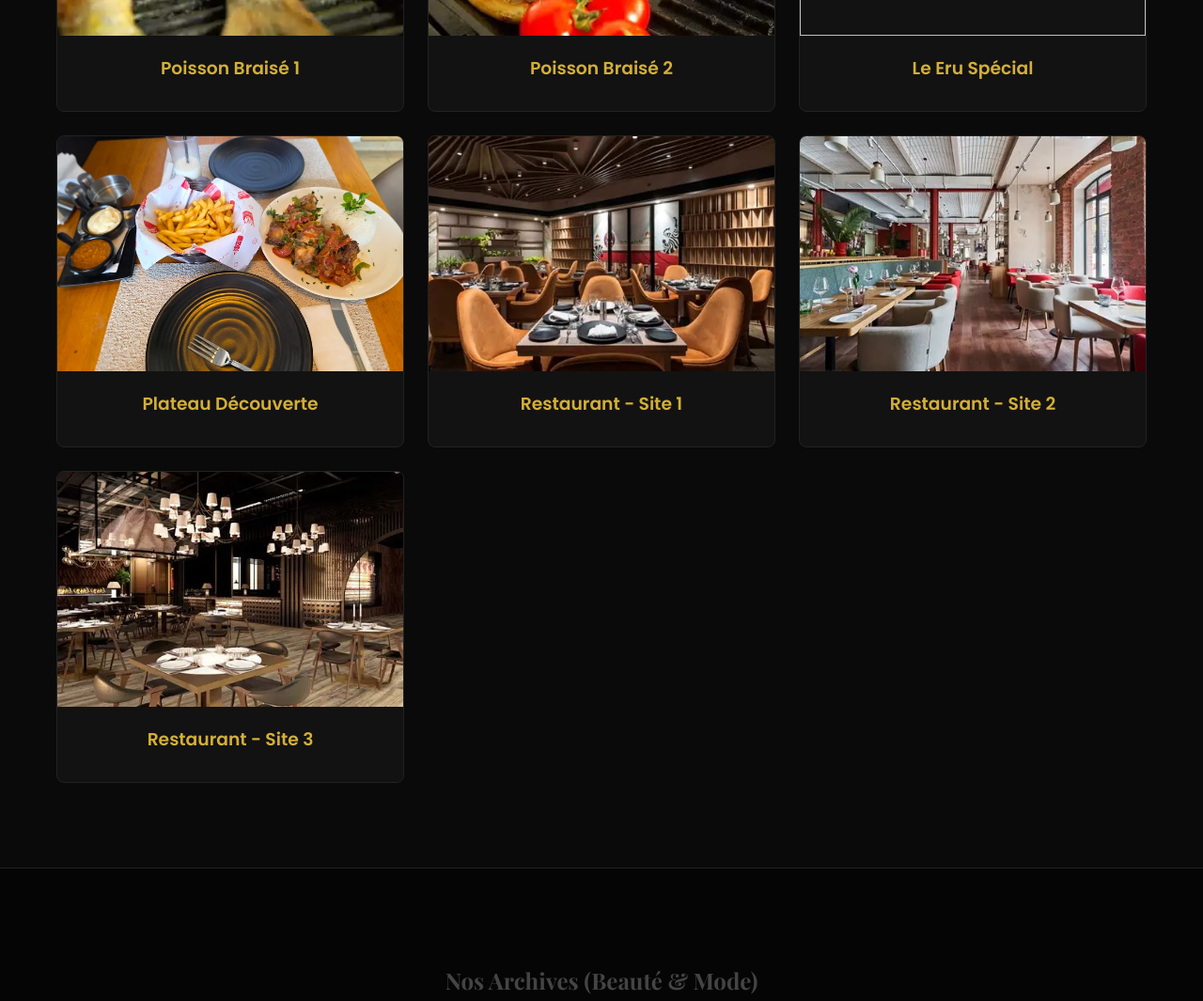
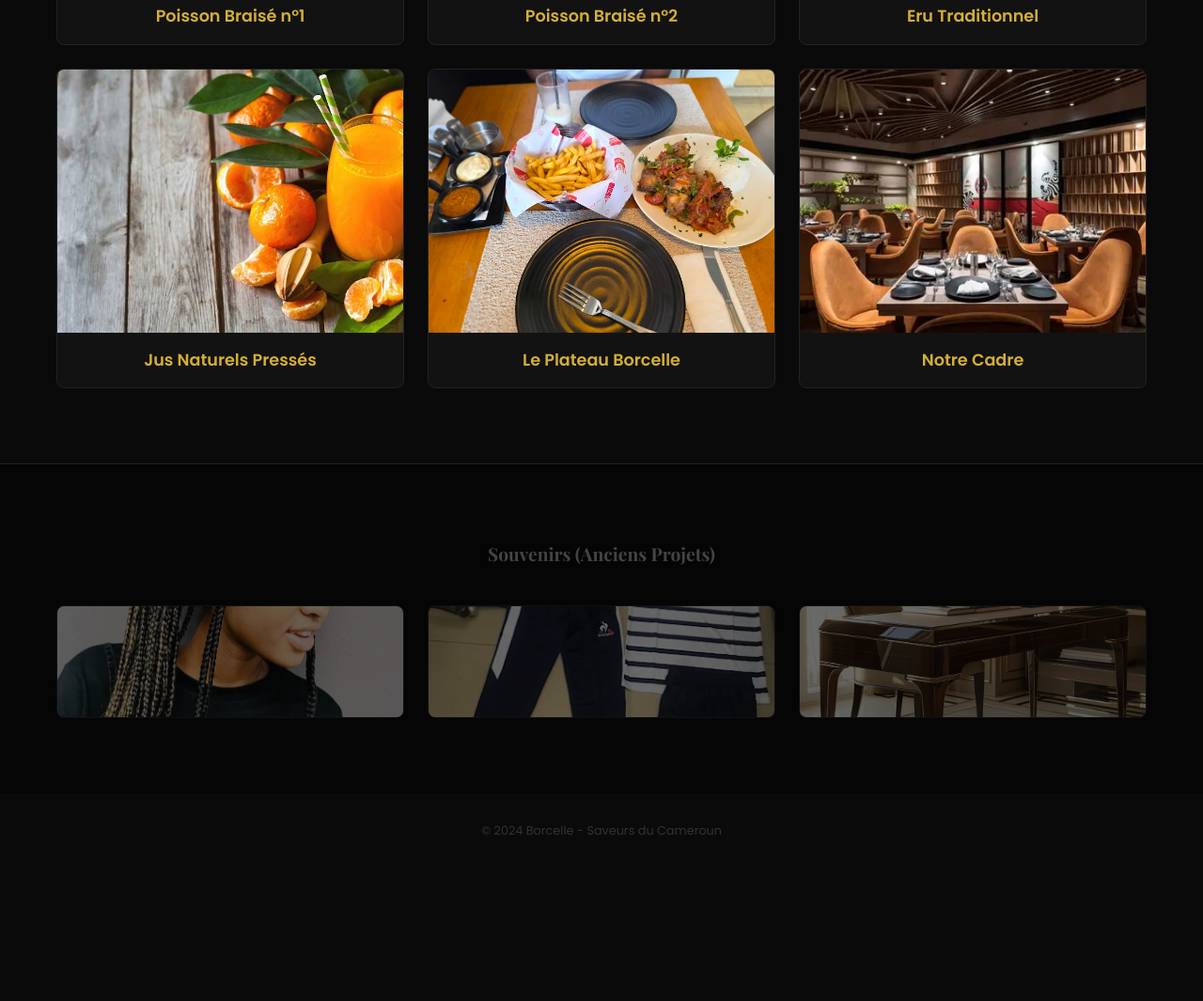
Before and after one commit to franckkamsu428/portfolio, a plain HTML site: page index.html in a window 1280 px wide. Shown: the part 1194-2259 px from the top of the page at 94% size. After the commit the page ends 2119 px from the top, so only its background shows below. Drawn offline with nearby package versions, Linux system fonts and the light colour scheme.

Commit message:
Update index.html

```diff
--- a/index.html
+++ b/index.html
@@ -3,69 +3,68 @@
 <head>
     <meta charset="UTF-8">
     <meta name="viewport" content="width=device-width, initial-scale=1.0">
-    <title>Borcelle Gastronomie | Menu Complet</title>
+    <title>Borcelle Gastronomie | Menu Prestige</title>
     <link href="https://fonts.googleapis.com/css2?family=Playfair+Display:wght@700&family=Poppins:wght@300;400;600&display=swap" rel="stylesheet">
     <style>
         :root { --gold: #d4af37; --dark-bg: #0a0a0a; --card-bg: #121212; }
         * { margin: 0; padding: 0; box-sizing: border-box; }
         body { font-family: 'Poppins', sans-serif; background-color: var(--dark-bg); color: white; line-height: 1.6; }
         .whatsapp-btn { position: fixed; bottom: 20px; right: 20px; background: #25d366; color: white; padding: 12px 25px; border-radius: 50px; text-decoration: none; z-index: 999; font-weight: 600; display: flex; align-items: center; gap: 10px; box-shadow: 0 5px 15px rgba(0,0,0,0.5); }
-        header { height: 60vh; background: linear-gradient(rgba(0,0,0,0.7), rgba(0,0,0,0.7)), url('baniere.jpg'); background-size: cover; background-position: center; display: flex; flex-direction: column; align-items: center; justify-content: center; text-align: center; border-bottom: 3px solid var(--gold); }
-        .logo-main { width: 120px; margin-bottom: 15px; }
-        h1 { font-family: 'Playfair Display', serif; font-size: 3rem; color: var(--gold); }
+        header { height: 50vh; background: linear-gradient(rgba(0,0,0,0.7), rgba(0,0,0,0.7)), url('baniere.jpg'); background-size: cover; background-position: center; display: flex; flex-direction: column; align-items: center; justify-content: center; text-align: center; border-bottom: 3px solid var(--gold); }
+        .logo-main { width: 100px; margin-bottom: 15px; }
+        h1 { font-family: 'Playfair Display', serif; font-size: 2.5rem; color: var(--gold); }
         .container { max-width: 1200px; margin: auto; padding: 40px 20px; }
-        h2 { font-family: 'Playfair Display', serif; color: var(--gold); text-align: center; margin-bottom: 40px; font-size: 2.5rem; }
+        h2 { font-family: 'Playfair Display', serif; color: var(--gold); text-align: center; margin-bottom: 40px; font-size: 2.2rem; }
         .grid { display: grid; grid-template-columns: repeat(auto-fit, minmax(280px, 1fr)); gap: 25px; }
         .card { background: var(--card-bg); border: 1px solid #222; border-radius: 8px; overflow: hidden; transition: 0.3s; }
-        .card:hover { transform: translateY(-10px); border-color: var(--gold); }
-        .img-box { width: 100%; height: 250px; }
+        .card:hover { transform: translateY(-5px); border-color: var(--gold); }
+        .img-box { width: 100%; height: 280px; }
         .img-box img { width: 100%; height: 100%; object-fit: cover; }
-        .info { padding: 20px; text-align: center; }
-        .info h3 { color: var(--gold); margin-bottom: 10px; }
-        .archive-section { background: #050505; padding: 60px 20px; margin-top: 50px; border-top: 1px solid #222; }
+        .info { padding: 15px; text-align: center; }
+        .info h3 { color: var(--gold); font-size: 1.1rem; }
+        .archive-section { background: #050505; padding: 40px 20px; border-top: 1px solid #222; margin-top: 40px; }
     </style>
 </head>
 <body>
 
     <a href="https://wa.me/237683041117" class="whatsapp-btn" target="_blank">
-        <img src="https://upload.wikimedia.org/wikipedia/commons/6/6b/WhatsApp.svg" width="20"> Commander / Réserver
+        <img src="https://upload.wikimedia.org/wikipedia/commons/6/6b/WhatsApp.svg" width="20"> Commander via WhatsApp
     </a>
 
     <header>
         <img src="logo.png" class="logo-main">
         <h1>Borcelle Gastronomie</h1>
-        <p>L'art de la cuisine africaine raffinée</p>
+        <p>L'authenticité dans votre assiette</p>
     </header>
 
     <div class="container">
-        <h2>Notre Carte Gourmande</h2>
+        <h2>Notre Menu Gastronomique</h2>
         <div class="grid">
             <div class="card"><div class="img-box"><img src="ndole1.jpg"></div><div class="info"><h3>Ndolé Royal</h3></div></div>
-            <div class="card"><div class="img-box"><img src="poulet1.jpg"></div><div class="info"><h3>Poulet Braisé</h3></div></div>
+            <div class="card"><div class="img-box"><img src="poulet1.jpg"></div><div class="info"><h3>Poulet Braisé Maison</h3></div></div>
             <div class="card"><div class="img-box"><img src="poulet2.jpg"></div><div class="info"><h3>Poulet Gourmet</h3></div></div>
-            <div class="card"><div class="img-box"><img src="poisson1.jpg"></div><div class="info"><h3>Poisson Braisé 1</h3></div></div>
-            <div class="card"><div class="img-box"><img src="poisson2.jpg"></div><div class="info"><h3>Poisson Braisé 2</h3></div></div>
-            <div class="card"><div class="img-box"><img src="eru.jpg"></div><div class="info"><h3>Le Eru Spécial</h3></div></div>
-            <div class="card"><div class="img-box"><img src="plat1.jpg"></div><div class="info"><h3>Plateau Découverte</h3></div></div>
+            <div class="card"><div class="img-box"><img src="poisson1.jpg"></div><div class="info"><h3>Poisson Braisé n°1</h3></div></div>
+            <div class="card"><div class="img-box"><img src="poisson2.jpg"></div><div class="info"><h3>Poisson Braisé n°2</h3></div></div>
+            <div class="card"><div class="img-box"><img src="eru1.jpg"></div><div class="info"><h3>Eru Traditionnel</h3></div></div>
+            <div class="card"><div class="img-box"><img src="jus1.jpg"></div><div class="info"><h3>Jus Naturels Pressés</h3></div></div>
+            <div class="card"><div class="img-box"><img src="plat1.jpg"></div><div class="info"><h3>Le Plateau Borcelle</h3></div></div>
 
-            <div class="card"><div class="img-box"><img src="restaurant1.jpg"></div><div class="info"><h3>Restaurant - Site 1</h3></div></div>
-            <div class="card"><div class="img-box"><img src="restaurant2.jpg"></div><div class="info"><h3>Restaurant - Site 2</h3></div></div>
-            <div class="card"><div class="img-box"><img src="restaurant3.jpg"></div><div class="info"><h3>Restaurant - Site 3</h3></div></div>
+            <div class="card"><div class="img-box"><img src="restaurant1.jpg"></div><div class="info"><h3>Notre Cadre</h3></div></div>
         </div>
     </div>
 
     <section class="archive-section">
         <div class="container">
-            <h2 style="font-size: 1.5rem; color: #444;">Nos Archives (Beauté & Mode)</h2>
-            <div class="grid" style="opacity: 0.6;">
-                <div class="card" style="height: 150px;"><img src="coiffure1.jpg" style="width:100%; height:100%; object-fit:cover;"></div>
-                <div class="card" style="height: 150px;"><img src="boutique1.jpg" style="width:100%; height:100%; object-fit:cover;"></div>
-                <div class="card" style="height: 150px;"><img src="portfolio1.jpg" style="width:100%; height:100%; object-fit:cover;"></div>
+            <h2 style="font-size: 1.2rem; color: #444;">Souvenirs (Anciens Projets)</h2>
+            <div class="grid" style="opacity: 0.4; grid-template-columns: repeat(3, 1fr);">
+                <div class="card" style="height: 120px;"><img src="coiffure1.jpg" style="width:100%; height:100%; object-fit:cover;"></div>
+                <div class="card" style="height: 120px;"><img src="boutique1.jpg" style="width:100%; height:100%; object-fit:cover;"></div>
+                <div class="card" style="height: 120px;"><img src="portfolio1.jpg" style="width:100%; height:100%; object-fit:cover;"></div>
             </div>
         </div>
     </section>
 
-    <footer style="text-align: center; padding: 40px; color: #444;">&copy; 2024 Borcelle Restaurant - Douala, Cameroun</footer>
+    <footer style="text-align: center; padding: 30px; color: #333; font-size: 0.8rem;">&copy; 2024 Borcelle - Saveurs du Cameroun</footer>
 
 </body>
 </html>
```
